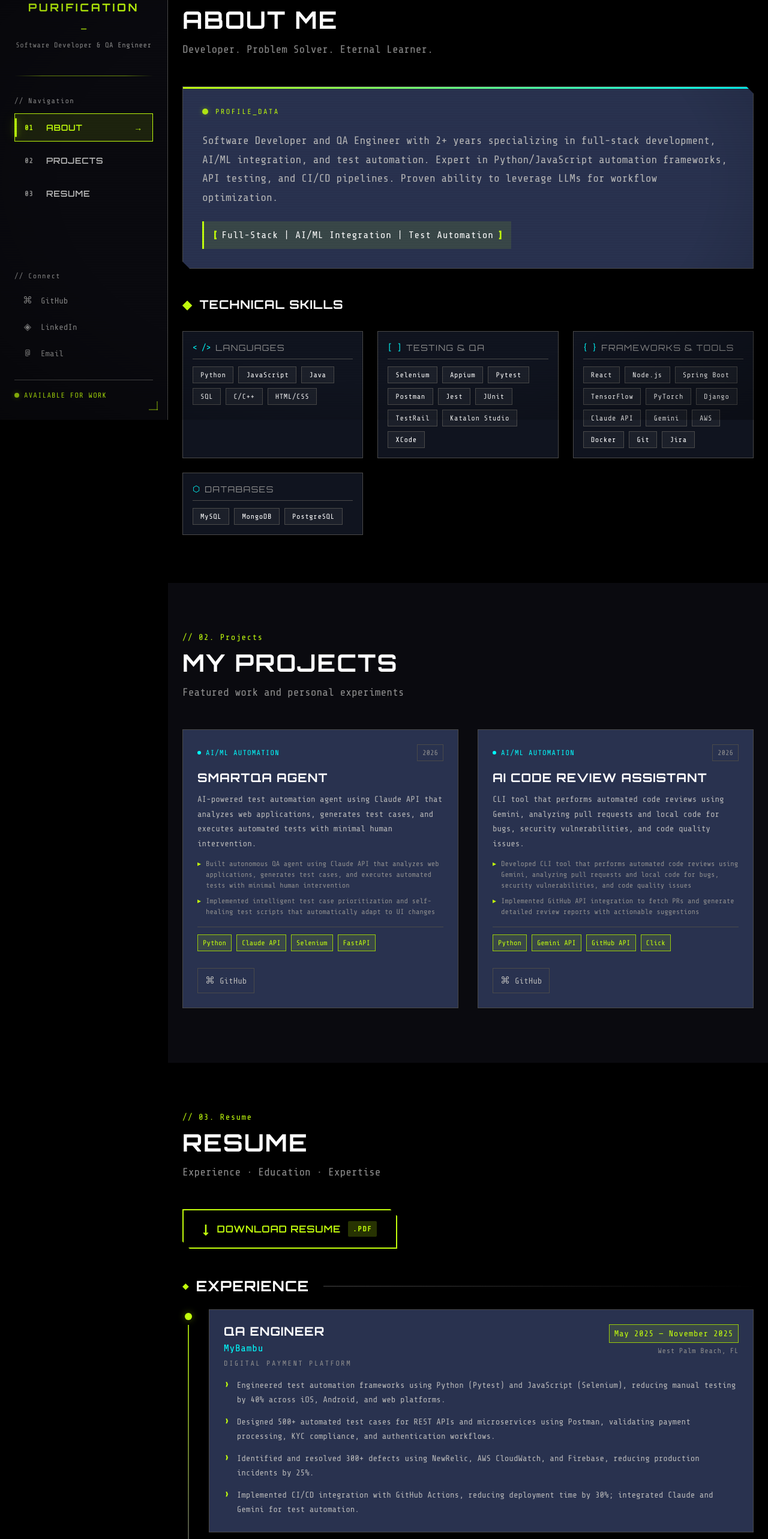
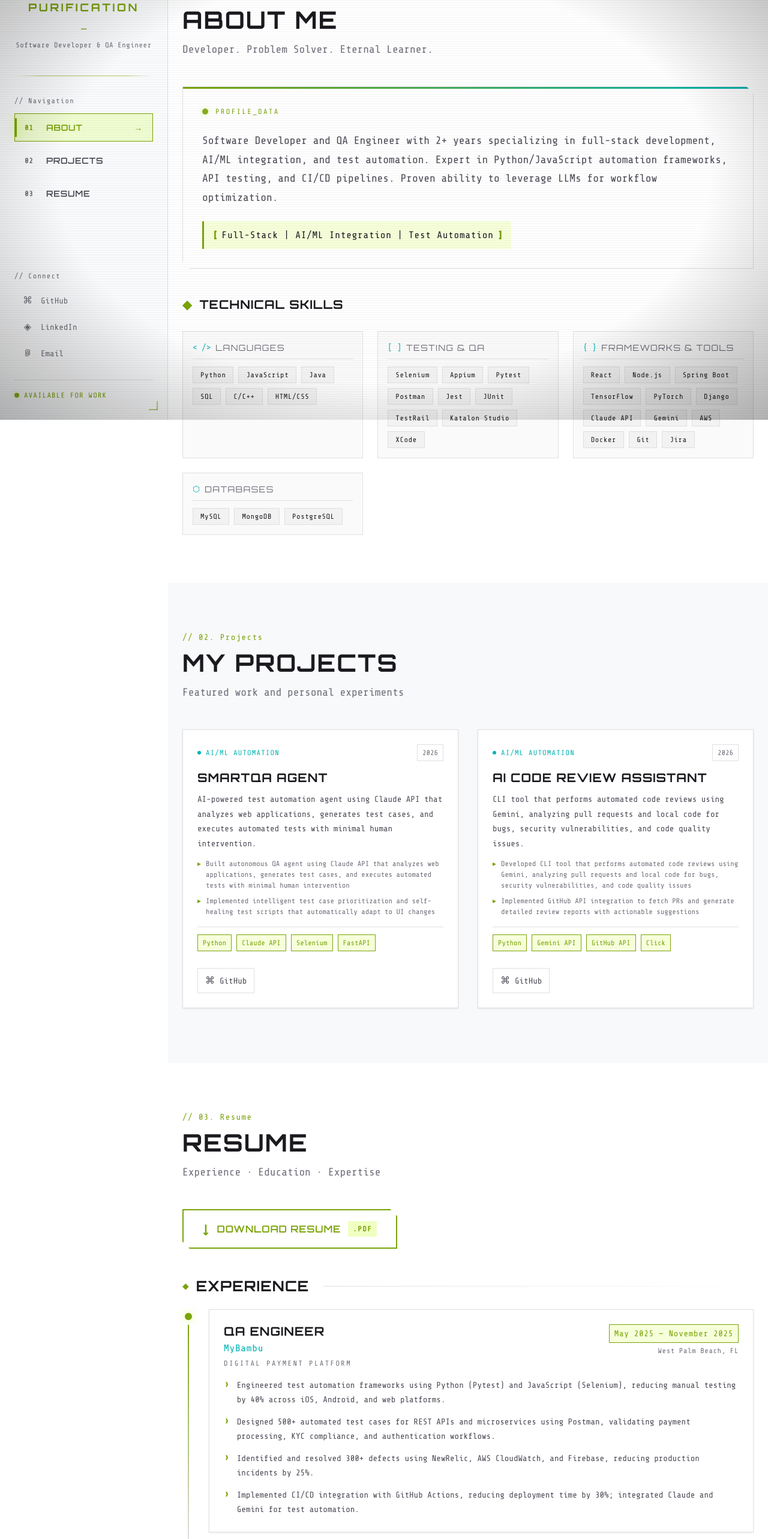
Before and after one commit to xPurification/portfolio, a React (Vite) app: page / in a window 1280 px wide. Shown: the part 100-2666 px from the top of the page at 60% size. Built offline with nearby package versions, Linux system fonts and the light colour scheme.

Commit message:
Convert portfolio from dark mode to light mode
- Update color palette with light backgrounds and dark text
- Adjust neon accent colors (lime, cyan) to darker variants for visibility
- Update shadows for light backgrounds
- Modify all rgba() values across components for light theme compatibility

```diff
--- a/src/components/Sidebar/Sidebar.css
+++ b/src/components/Sidebar/Sidebar.css
@@ -44,7 +44,7 @@
   font-family: var(--font-mono);
   font-size: var(--text-2xl);
   font-weight: var(--font-bold);
-  color: var(--color-lime);
+  color: var(--color-lime-dark);
   text-shadow: var(--glow-text-lime);
   margin-bottom: var(--space-1);
 }
@@ -61,13 +61,13 @@
 }
 
 .sidebar__name-last {
-  color: var(--color-lime);
+  color: var(--color-lime-dark);
 }
 
 .sidebar__name-cursor {
   font-family: var(--font-mono);
   font-size: var(--text-lg);
-  color: var(--color-lime);
+  color: var(--color-lime-dark);
   animation: blink 1s step-end infinite;
 }
 
@@ -92,12 +92,12 @@
   background: linear-gradient(
     90deg,
     transparent,
-    var(--color-lime) 20%,
-    var(--color-lime) 80%,
+    var(--color-lime-dark) 20%,
+    var(--color-lime-dark) 80%,
     transparent
   );
   margin: var(--space-4) 0;
-  opacity: 0.5;
+  opacity: 0.6;
 }
 
 /* ─────────────────────────────────────────────────────────────────────────────
@@ -144,15 +144,15 @@
 }
 
 .sidebar__nav-link:hover {
-  color: var(--color-lime);
-  border-color: var(--color-lime);
-  background: rgba(194, 254, 12, 0.05);
+  color: var(--color-lime-dark);
+  border-color: var(--color-lime-dark);
+  background: rgba(194, 254, 12, 0.12);
 }
 
 .sidebar__nav-link--active {
-  color: var(--color-lime);
-  border-color: var(--color-lime);
-  background: rgba(194, 254, 12, 0.1);
+  color: var(--color-lime-dark);
+  border-color: var(--color-lime-dark);
+  background: rgba(194, 254, 12, 0.18);
 }
 
 .sidebar__nav-link--active::before {
@@ -163,7 +163,7 @@
   transform: translateY(-50%);
   width: 3px;
   height: 70%;
-  background: var(--color-lime);
+  background: var(--color-lime-dark);
   box-shadow: var(--glow-lime);
 }
 
@@ -176,7 +176,7 @@
 
 .sidebar__nav-link:hover .sidebar__nav-code,
 .sidebar__nav-link--active .sidebar__nav-code {
-  color: var(--color-lime);
+  color: var(--color-lime-dark);
 }
 
 .sidebar__nav-text {
@@ -235,7 +235,7 @@
 }
 
 .sidebar__social-link:hover {
-  color: var(--color-cyan);
+  color: var(--color-cyan-dim);
 }
 
 .sidebar__social-icon {
@@ -267,7 +267,7 @@
 .sidebar__status-dot {
   width: 8px;
   height: 8px;
-  background: var(--color-lime);
+  background: var(--color-lime-dark);
   border-radius: 50%;
   animation: pulse 2s ease-in-out infinite;
   box-shadow: 0 0 8px var(--color-lime-glow);
@@ -285,7 +285,7 @@
 .sidebar__status-text {
   font-family: var(--font-mono);
   font-size: var(--text-xs);
-  color: var(--color-lime);
+  color: var(--color-lime-dark);
   letter-spacing: var(--tracking-wider);
 }
 
@@ -304,8 +304,8 @@
 .sidebar__corner::after {
   content: '';
   position: absolute;
-  background: var(--color-lime);
-  opacity: 0.4;
+  background: var(--color-lime-dark);
+  opacity: 0.5;
 }
 
 .sidebar__corner--tl {
@@ -359,19 +359,20 @@
   width: 44px;
   height: 44px;
   background: var(--bg-sidebar);
-  border: var(--border-thin) solid var(--color-lime);
+  border: var(--border-thin) solid var(--color-lime-dark);
   flex-direction: column;
   justify-content: center;
   align-items: center;
   gap: 5px;
   padding: var(--space-2);
+  box-shadow: var(--shadow-sm);
 }
 
 .sidebar__toggle-bar {
   display: block;
   width: 24px;
   height: 2px;
-  background: var(--color-lime);
+  background: var(--color-lime-dark);
   transition: all var(--duration-fast) var(--ease-default);
 }
 
@@ -398,7 +399,7 @@
   left: 0;
   right: 0;
   bottom: 0;
-  background: rgba(0, 0, 0, 0.8);
+  background: rgba(0, 0, 0, 0.3);
   z-index: calc(var(--z-sidebar) - 1);
 }
 
--- a/src/sections/sections.css
+++ b/src/sections/sections.css
@@ -30,7 +30,7 @@
   justify-content: center;
   min-height: 300px;
   border: 2px dashed var(--border-color);
-  background: rgba(41, 50, 79, 0.3);
+  background: rgba(0, 0, 0, 0.03);
 }
 
 .resume__placeholder-text {
@@ -60,6 +60,7 @@
   padding: var(--space-6);
   position: relative;
   clip-path: var(--clip-corner);
+  box-shadow: var(--shadow-sm);
 }
 
 .about__bio-card::before {
@@ -69,7 +70,7 @@
   left: 0;
   width: 100%;
   height: 3px;
-  background: linear-gradient(90deg, var(--color-lime), var(--color-cyan));
+  background: linear-gradient(90deg, var(--color-lime-dark), var(--color-cyan-dim));
 }
 
 .about__bio-header {
@@ -82,7 +83,7 @@
 .about__bio-indicator {
   width: 10px;
   height: 10px;
-  background: var(--color-lime);
+  background: var(--color-lime-dark);
   border-radius: 50%;
   box-shadow: 0 0 8px var(--color-lime-glow);
   animation: pulse-glow 2s ease-in-out infinite;
@@ -96,7 +97,7 @@
 .about__bio-label {
   font-family: var(--font-mono);
   font-size: var(--text-xs);
-  color: var(--color-lime);
+  color: var(--color-lime-dark);
   letter-spacing: var(--tracking-widest);
   text-transform: uppercase;
 }
@@ -114,14 +115,14 @@
   align-items: center;
   gap: var(--space-2);
   padding: var(--space-2) var(--space-4);
-  background: rgba(194, 254, 12, 0.1);
-  border-left: 3px solid var(--color-lime);
+  background: rgba(194, 254, 12, 0.15);
+  border-left: 3px solid var(--color-lime-dark);
 }
 
 .about__tagline-bracket {
   font-family: var(--font-display);
   font-size: var(--text-xl);
-  color: var(--color-lime);
+  color: var(--color-lime-dark);
   font-weight: var(--font-bold);
 }
 
@@ -154,7 +155,7 @@
 }
 
 .about__skills-icon {
-  color: var(--color-lime);
+  color: var(--color-lime-dark);
 }
 
 .about__skills-grid {
@@ -164,7 +165,7 @@
 }
 
 .about__skill-category {
-  background: rgba(41, 50, 79, 0.4);
+  background: rgba(0, 0, 0, 0.02);
   border: var(--border-thin) solid var(--border-color);
   padding: var(--space-4);
   transition: border-color var(--duration-normal) var(--ease-default),
@@ -172,8 +173,8 @@
 }
 
 .about__skill-category:hover {
-  border-color: var(--color-cyan);
-  box-shadow: 0 0 15px rgba(1, 255, 255, 0.1);
+  border-color: var(--color-cyan-dim);
+  box-shadow: 0 0 15px rgba(0, 212, 212, 0.15);
 }
 
 .about__skill-category-header {
@@ -188,7 +189,7 @@
 .about__skill-category-icon {
   font-family: var(--font-mono);
   font-size: var(--text-sm);
-  color: var(--color-cyan);
+  color: var(--color-cyan-dim);
 }
 
 .about__skill-category-label {
@@ -209,7 +210,7 @@
   font-family: var(--font-mono);
   font-size: var(--text-xs);
   color: var(--text-primary);
-  background: rgba(255, 255, 255, 0.05);
+  background: rgba(0, 0, 0, 0.03);
   border: 1px solid var(--border-color);
   padding: var(--space-1) var(--space-3);
   letter-spacing: var(--tracking-wide);
@@ -217,13 +218,13 @@
 }
 
 .about__skill-badge:hover {
-  border-color: var(--color-lime);
-  color: var(--color-lime);
-  background: rgba(194, 254, 12, 0.1);
+  border-color: var(--color-lime-dark);
+  color: var(--color-lime-dark);
+  background: rgba(194, 254, 12, 0.15);
 }
 
 .about__methodologies {
-  background: rgba(82, 0, 255, 0.1);
+  background: rgba(82, 0, 255, 0.06);
   border: var(--border-thin) solid var(--color-purple-dim);
   padding: var(--space-4);
 }
@@ -235,7 +236,7 @@
 .about__skill-badge--accent:hover {
   border-color: var(--color-purple);
   color: var(--color-purple);
-  background: rgba(82, 0, 255, 0.2);
+  background: rgba(82, 0, 255, 0.12);
 }
 
 /* =============================================================================
@@ -266,6 +267,7 @@
   position: relative;
   transition: all var(--duration-normal) var(--ease-default);
   overflow: hidden;
+  box-shadow: var(--shadow-sm);
 }
 
 .project-card::before {
@@ -275,14 +277,14 @@
   left: 0;
   width: 0;
   height: 2px;
-  background: linear-gradient(90deg, var(--color-lime), var(--color-cyan));
+  background: linear-gradient(90deg, var(--color-lime-dark), var(--color-cyan-dim));
   transition: width var(--duration-slow) var(--ease-out);
 }
 
 .project-card:hover {
-  border-color: var(--color-lime-dim);
+  border-color: var(--color-lime-dark);
   transform: translateY(-4px);
-  box-shadow: 0 8px 32px rgba(194, 254, 12, 0.1);
+  box-shadow: var(--shadow-md), 0 8px 32px rgba(194, 254, 12, 0.15);
 }
 
 .project-card:hover::before {
@@ -294,7 +296,7 @@
   position: absolute;
   width: 12px;
   height: 12px;
-  border: 2px solid var(--color-lime-dim);
+  border: 2px solid var(--color-lime-dark);
   opacity: 0;
   transition: opacity var(--duration-normal) var(--ease-default);
 }
@@ -330,7 +332,7 @@
   gap: var(--space-2);
   font-family: var(--font-mono);
   font-size: var(--text-xs);
-  color: var(--color-cyan);
+  color: var(--color-cyan-dim);
   text-transform: uppercase;
   letter-spacing: var(--tracking-wider);
 }
@@ -338,7 +340,7 @@
 .project-card__category-dot {
   width: 6px;
   height: 6px;
-  background: var(--color-cyan);
+  background: var(--color-cyan-dim);
   border-radius: 50%;
 }
 
@@ -368,7 +370,7 @@
 }
 
 .project-card:hover .project-card__title {
-  color: var(--color-lime);
+  color: var(--color-lime-dark);
 }
 
 .project-card__description {
@@ -400,7 +402,7 @@
 }
 
 .project-card__highlight-marker {
-  color: var(--color-lime);
+  color: var(--color-lime-dark);
   flex-shrink: 0;
 }
 
@@ -416,9 +418,9 @@
 .project-card__tech-badge {
   font-family: var(--font-mono);
   font-size: var(--text-xs);
-  color: var(--color-lime);
-  background: rgba(194, 254, 12, 0.1);
-  border: 1px solid var(--color-lime-dim);
+  color: var(--color-lime-dark);
+  background: rgba(194, 254, 12, 0.15);
+  border: 1px solid var(--color-lime-dark);
   padding: var(--space-1) var(--space-2);
   letter-spacing: var(--tracking-normal);
 }
@@ -444,19 +446,19 @@
 }
 
 .project-card__link:hover {
-  color: var(--color-lime);
-  border-color: var(--color-lime);
-  background: rgba(194, 254, 12, 0.1);
+  color: var(--color-lime-dark);
+  border-color: var(--color-lime-dark);
+  background: rgba(194, 254, 12, 0.15);
 }
 
 .project-card__link--live {
   border-color: var(--color-cyan-dim);
-  color: var(--color-cyan);
+  color: var(--color-cyan-dim);
 }
 
 .project-card__link--live:hover {
-  border-color: var(--color-cyan);
-  background: rgba(1, 255, 255, 0.1);
+  border-color: var(--color-cyan-dim);
+  background: rgba(0, 212, 212, 0.12);
 }
 
 .project-card__link--private {
@@ -498,8 +500,8 @@
   gap: var(--space-3);
   padding: var(--space-4) var(--space-6);
   background: transparent;
-  border: 2px solid var(--color-lime);
-  color: var(--color-lime);
+  border: 2px solid var(--color-lime-dark);
+  color: var(--color-lime-dark);
   font-family: var(--font-display);
   font-size: var(--text-base);
   font-weight: var(--font-semibold);
@@ -519,7 +521,7 @@
   left: -100%;
   width: 100%;
   height: 100%;
-  background: var(--color-lime);
+  background: var(--color-lime-dark);
   transition: left var(--duration-normal) var(--ease-out);
   z-index: -1;
 }
@@ -529,7 +531,7 @@
 }
 
 .resume__download-btn:hover {
-  color: var(--color-black);
+  color: var(--color-white);
   box-shadow: var(--glow-lime);
 }
 
@@ -557,12 +559,12 @@
   font-family: var(--font-mono);
   font-size: var(--text-xs);
   padding: var(--space-1) var(--space-2);
-  background: rgba(194, 254, 12, 0.2);
+  background: rgba(194, 254, 12, 0.25);
   border-radius: var(--radius-sm);
 }
 
 .resume__download-btn:hover .resume__download-format {
-  background: rgba(0, 0, 0, 0.2);
+  background: rgba(255, 255, 255, 0.3);
 }
 
 /* ─────────────────────────────────────────────────────────────────────────────
@@ -582,7 +584,7 @@
 }
 
 .resume__section-icon {
-  color: var(--color-lime);
+  color: var(--color-lime-dark);
   font-size: var(--text-sm);
 }
 
@@ -629,7 +631,7 @@
 .timeline-item__dot {
   width: 12px;
   height: 12px;
-  background: var(--color-lime);
+  background: var(--color-lime-dark);
   border-radius: 50%;
   box-shadow: 0 0 12px var(--color-lime-glow);
   flex-shrink: 0;
@@ -641,7 +643,7 @@
 .timeline-item__line {
   width: 2px;
   flex: 1;
-  background: linear-gradient(180deg, var(--color-lime-dim), var(--border-color));
+  background: linear-gradient(180deg, var(--color-lime-dark), var(--border-color));
   margin-top: var(--space-2);
 }
 
@@ -653,6 +655,7 @@
   margin-bottom: var(--space-5);
   transition: all var(--duration-normal) var(--ease-default);
   position: relative;
+  box-shadow: var(--shadow-sm);
 }
 
 .timeline-item__content::before {
@@ -662,13 +665,13 @@
   left: 0;
   width: 3px;
   height: 100%;
-  background: var(--color-lime);
+  background: var(--color-lime-dark);
   opacity: 0;
   transition: opacity var(--duration-normal) var(--ease-default);
 }
 
 .timeline-item__content:hover {
-  border-color: var(--color-lime-dim);
+  border-color: var(--color-lime-dark);
   transform: translateX(4px);
 }
 
@@ -702,7 +705,7 @@
 .timeline-item__company {
   font-family: var(--font-mono);
   font-size: var(--text-base);
-  color: var(--color-cyan);
+  color: var(--color-cyan-dim);
   letter-spacing: var(--tracking-wide);
 }
 
@@ -725,11 +728,11 @@
 .timeline-item__date {
   font-family: var(--font-mono);
   font-size: var(--text-sm);
-  color: var(--color-lime);
+  color: var(--color-lime-dark);
   letter-spacing: var(--tracking-wide);
   padding: var(--space-1) var(--space-2);
-  border: 1px solid var(--color-lime-dim);
-  background: rgba(194, 254, 12, 0.1);
+  border: 1px solid var(--color-lime-dark);
+  background: rgba(194, 254, 12, 0.15);
 }
 
 .timeline-item__location {
@@ -759,7 +762,7 @@
 }
 
 .timeline-item__highlight-marker {
-  color: var(--color-lime);
+  color: var(--color-lime-dark);
   font-size: var(--text-lg);
   font-weight: var(--font-bold);
   flex-shrink: 0;
@@ -780,6 +783,7 @@
   padding: var(--space-6);
   position: relative;
   transition: all var(--duration-normal) var(--ease-default);
+  box-shadow: var(--shadow-sm);
 }
 
 .education-card::before {
@@ -789,12 +793,12 @@
   left: 0;
   width: 100%;
   height: 4px;
-  background: linear-gradient(90deg, var(--color-cyan), var(--color-purple));
+  background: linear-gradient(90deg, var(--color-cyan-dim), var(--color-purple));
 }
 
 .education-card:hover {
   border-color: var(--color-cyan-dim);
-  box-shadow: 0 8px 32px rgba(1, 255, 255, 0.1);
+  box-shadow: var(--shadow-md), 0 8px 32px rgba(0, 212, 212, 0.1);
 }
 
 .education-card__corner {
@@ -850,7 +854,7 @@
 .education-card__minor {
   font-family: var(--font-mono);
   font-size: var(--text-sm);
-  color: var(--color-cyan);
+  color: var(--color-cyan-dim);
   letter-spacing: var(--tracking-wide);
 }
 
@@ -861,7 +865,7 @@
   gap: var(--space-1);
   padding: var(--space-3);
   border: 2px solid var(--color-cyan-dim);
-  background: rgba(1, 255, 255, 0.05);
+  background: rgba(0, 212, 212, 0.08);
 }
 
 .education-card__gpa-label {
@@ -875,7 +879,7 @@
 .education-card__gpa-value {
   font-family: var(--font-display);
   font-size: var(--text-xl);
-  color: var(--color-cyan);
+  color: var(--color-cyan-dim);
   font-weight: var(--font-bold);
 }
 
@@ -891,7 +895,7 @@
 .education-card__school-name {
   font-family: var(--font-mono);
   font-size: var(--text-base);
-  color: var(--color-cyan);
+  color: var(--color-cyan-dim);
   letter-spacing: var(--tracking-wide);
 }
 
@@ -929,9 +933,9 @@
 .education-card__honor-badge {
   font-family: var(--font-mono);
   font-size: var(--text-xs);
-  color: var(--color-lime);
-  background: rgba(194, 254, 12, 0.15);
-  border: 1px solid var(--color-lime-dim);
+  color: var(--color-lime-dark);
+  background: rgba(194, 254, 12, 0.18);
+  border: 1px solid var(--color-lime-dark);
   padding: var(--space-1) var(--space-3);
   letter-spacing: var(--tracking-wide);
 }
@@ -940,7 +944,7 @@
   font-family: var(--font-mono);
   font-size: var(--text-xs);
   color: var(--text-secondary);
-  background: rgba(255, 255, 255, 0.05);
+  background: rgba(0, 0, 0, 0.03);
   border: 1px solid var(--border-color);
   padding: var(--space-1) var(--space-3);
   letter-spacing: var(--tracking-normal);
@@ -948,8 +952,8 @@
 }
 
 .education-card__course-badge:hover {
-  border-color: var(--color-cyan);
-  color: var(--color-cyan);
+  border-color: var(--color-cyan-dim);
+  color: var(--color-cyan-dim);
 }
 
 /* ─────────────────────────────────────────────────────────────────────────────
@@ -962,7 +966,7 @@
   align-items: center;
   gap: var(--space-5);
   padding: var(--space-6);
-  background: rgba(82, 0, 255, 0.1);
+  background: rgba(82, 0, 255, 0.06);
   border: 1px solid var(--color-purple-dim);
   margin-top: var(--space-4);
   flex-wrap: wrap;
--- a/src/styles/global.css
+++ b/src/styles/global.css
@@ -143,7 +143,7 @@ p {
 .section__label {
   font-family: var(--font-mono);
   font-size: var(--text-sm);
-  color: var(--color-lime);
+  color: var(--color-lime-dark);
   letter-spacing: var(--tracking-wider);
   margin-bottom: var(--space-2);
   display: block;
@@ -170,27 +170,27 @@ p {
   padding: var(--space-1) var(--space-3);
   font-family: var(--font-mono);
   font-size: var(--text-xs);
-  color: var(--color-lime);
-  background: rgba(194, 254, 12, 0.1);
-  border: 1px solid var(--color-lime);
+  color: var(--color-lime-dark);
+  background: rgba(194, 254, 12, 0.15);
+  border: 1px solid var(--color-lime-dark);
   letter-spacing: var(--tracking-wide);
   text-transform: uppercase;
   transition: all var(--duration-fast) var(--ease-default);
 }
 
 .tech-badge:hover {
-  background: rgba(194, 254, 12, 0.2);
+  background: rgba(194, 254, 12, 0.3);
   box-shadow: var(--glow-lime);
 }
 
 .tech-badge--cyan {
-  color: var(--color-cyan);
-  background: rgba(1, 255, 255, 0.1);
-  border-color: var(--color-cyan);
+  color: var(--color-cyan-dim);
+  background: rgba(0, 212, 212, 0.12);
+  border-color: var(--color-cyan-dim);
 }
 
 .tech-badge--cyan:hover {
-  background: rgba(1, 255, 255, 0.2);
+  background: rgba(0, 212, 212, 0.25);
   box-shadow: var(--glow-cyan);
 }
 
@@ -214,26 +214,26 @@ p {
 }
 
 .btn--primary {
-  background: var(--color-lime);
-  color: var(--color-black);
-  border-color: var(--color-lime);
+  background: var(--color-lime-dark);
+  color: var(--color-white);
+  border-color: var(--color-lime-dark);
 }
 
 .btn--primary:hover {
   background: transparent;
-  color: var(--color-lime);
+  color: var(--color-lime-dark);
   box-shadow: var(--glow-lime);
 }
 
 .btn--secondary {
   background: transparent;
-  color: var(--color-lime);
-  border-color: var(--color-lime);
+  color: var(--color-lime-dark);
+  border-color: var(--color-lime-dark);
 }
 
 .btn--secondary:hover {
-  background: var(--color-lime);
-  color: var(--color-black);
+  background: var(--color-lime-dark);
+  color: var(--color-white);
 }
 
 /* ─────────────────────────────────────────────────────────────────────────────
@@ -246,11 +246,12 @@ p {
   padding: var(--space-5);
   position: relative;
   transition: all var(--duration-normal) var(--ease-default);
+  box-shadow: var(--shadow-sm);
 }
 
 .card:hover {
-  border-color: var(--color-lime);
-  box-shadow: var(--glow-lime);
+  border-color: var(--color-lime-dark);
+  box-shadow: var(--shadow-md), var(--glow-lime);
 }
 
 /* ─────────────────────────────────────────────────────────────────────────────
@@ -267,12 +268,12 @@ p {
 }
 
 ::-webkit-scrollbar-thumb {
-  background: var(--color-gray-dark);
+  background: #c8c8d0;
   border-radius: var(--radius-sm);
 }
 
 ::-webkit-scrollbar-thumb:hover {
-  background: var(--color-lime);
+  background: var(--color-lime-dark);
 }
 
 /* ─────────────────────────────────────────────────────────────────────────────
```
Also changed, not shown: src/styles/variables.css (+44 -31 lines).
